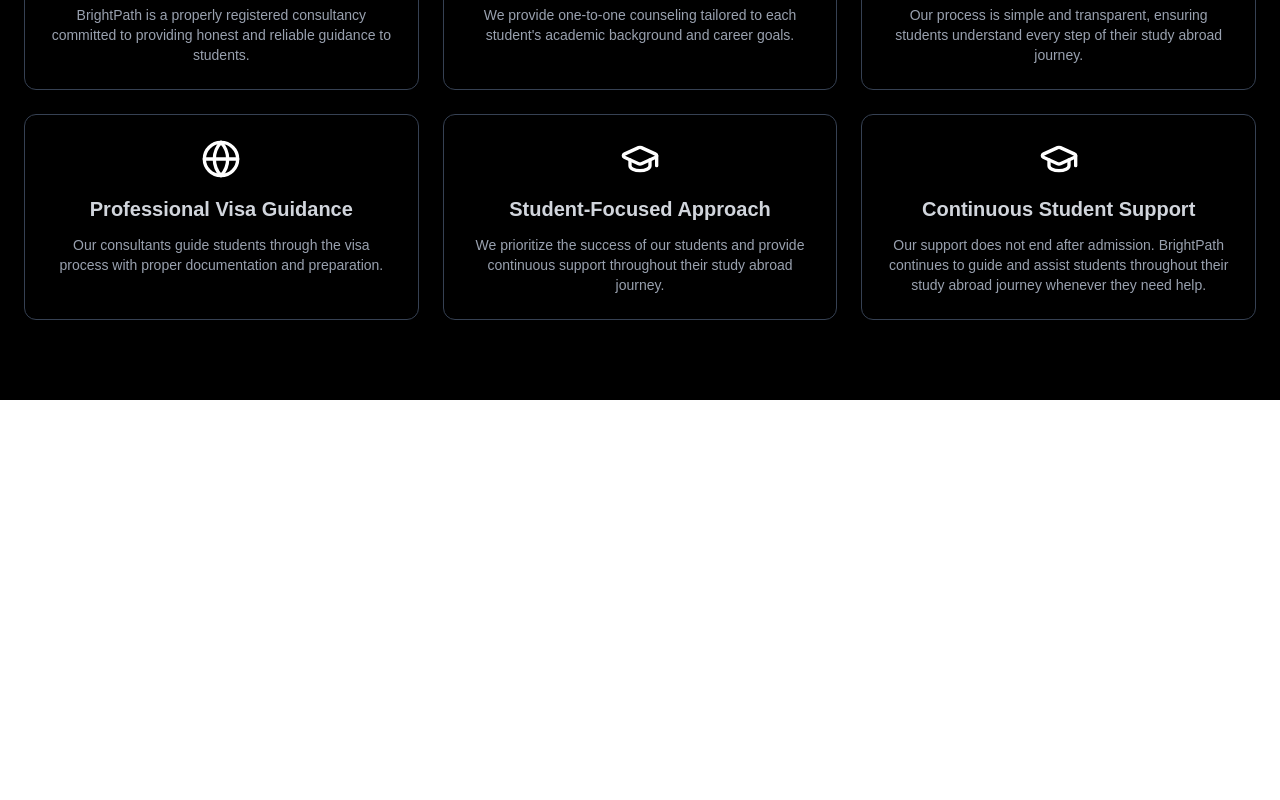
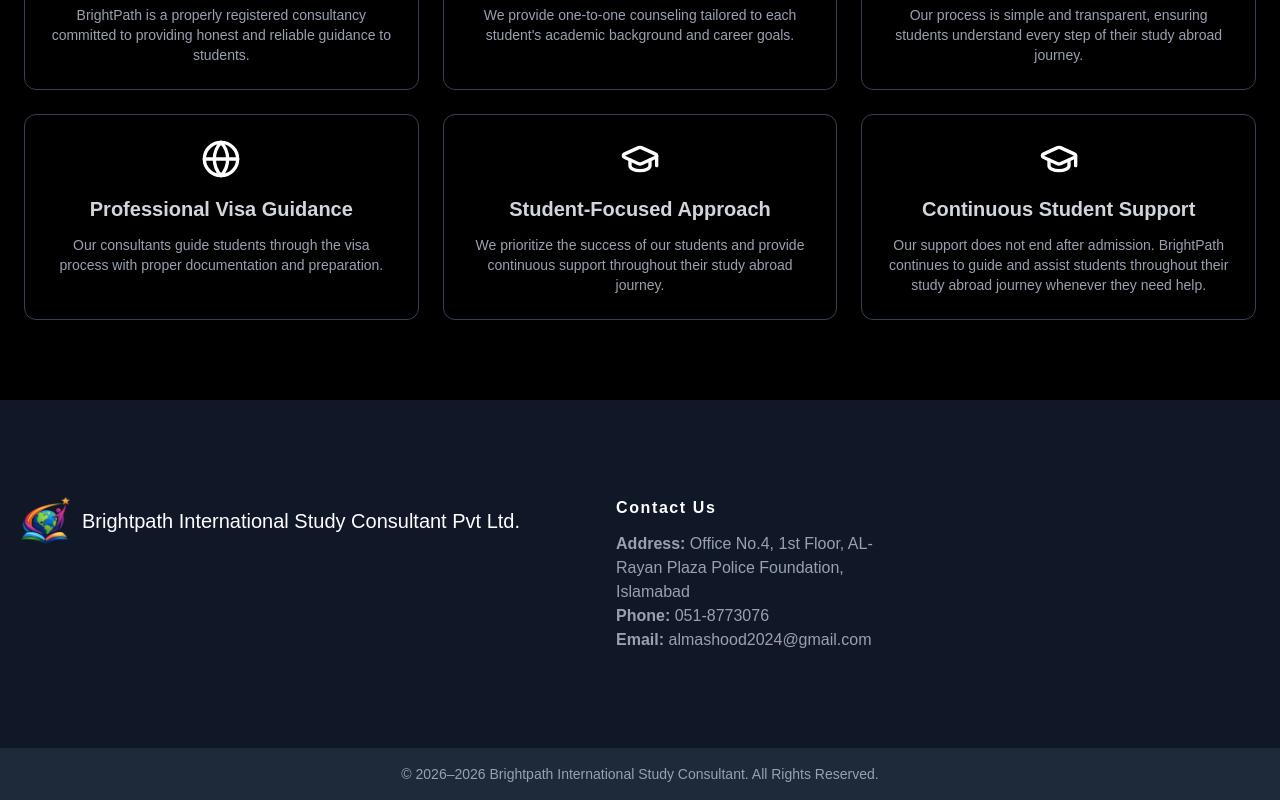
Before and after one commit to WebCodeKing/brightpath, a Next.js app: page / in a window 1280 px wide. Shown: the part 2954-3754 px from the top of the page. Before the commit the page ends 3354 px from the top, so only its background shows below. Built offline with nearby package versions, Linux system fonts and the light colour scheme.

Commit message:
add footer section

```diff
--- /dev/null
+++ b/components/Footer.js
@@ -0,0 +1,128 @@
+import Image from 'next/image'
+import React from 'react'
+
+const Footer = () => {
+  return (
+    <footer className="text-gray-400 bg-gray-900 body-font ">
+  <div className="container px-5 py-24 mx-auto flex md:items-center lg:items-start md:flex-row md:flex-nowrap flex-wrap flex-col text-center">
+    <div className="flex-shrink-0 md:mx-0 mx-auto text-center md:text-left">
+      <a className="flex flex-col md:flex-row title-font font-medium items-center md:justify-start justify-center text-white">
+         <Image
+                        src="/brightpath-logo.png"
+                        alt="Brightpath Logo"
+                        width={50}
+                        height={10}
+                        className="mb-[50px] md:mb-0 w-[100px] md:w-[50px]"
+                      />
+        <span className="ml-3 text-xl">Brightpath International Study Consultant Pvt Ltd.</span>
+      </a>
+      <p className="hidden mt-2 text-sm text-gray-500">Air plant banjo lyft occupy retro adaptogen indego</p>
+    </div>
+    <div className="flex-grow flex flex-wrap md:pl-20 -mb-10 md:mt-0 mt-10 md:text-left text-center">
+      <div className="lg:w-1/2 w-full px-4">
+        <h2 className="title-font font-bold text-white tracking-widest mb-3">Contact Us</h2>
+        <nav className="list-none mb-10">
+          <li>
+            <a className="text-gray-400 hover:text-white"><span className='font-bold'>Address:</span> Office No.4, 1st Floor, AL-Rayan Plaza
+            Police Foundation, Islamabad</a>
+          </li>
+          <li>
+            <a className="text-gray-400 hover:text-white"><span className='font-bold'>Phone:</span> 051-8773076</a>
+          </li>
+          <li>
+            <a className="text-gray-400 hover:text-white"><span className='font-bold'>Email:</span> almashood2024@gmail.com</a>
+          </li>
+          <li className='hidden'>
+            <a className="text-gray-400 hover:text-white">Fourth Link</a>
+          </li>
+        </nav>
+      </div>
+      {/* <div className="hidden lg:w-1/4 md:w-1/2 w-full px-4">
+        <h2 className="title-font font-medium text-white tracking-widest text-sm mb-3">CATEGORIES</h2>
+        <nav className="list-none mb-10">
+          <li>
+            <a className="text-gray-400 hover:text-white">First Link</a>
+          </li>
+          <li>
+            <a className="text-gray-400 hover:text-white">Second Link</a>
+          </li>
+          <li>
+            <a className="text-gray-400 hover:text-white">Third Link</a>
+          </li>
+          <li>
+            <a className="text-gray-400 hover:text-white">Fourth Link</a>
+          </li>
+        </nav>
+      </div>
+      <div className="hidden lg:w-1/4 md:w-1/2 w-full px-4">
+        <h2 className="title-font font-medium text-white tracking-widest text-sm mb-3">CATEGORIES</h2>
+        <nav className="list-none mb-10">
+          <li>
+            <a className="text-gray-400 hover:text-white">First Link</a>
+          </li>
+          <li>
+            <a className="text-gray-400 hover:text-white">Second Link</a>
+          </li>
+          <li>
+            <a className="text-gray-400 hover:text-white">Third Link</a>
+          </li>
+          <li>
+            <a className="text-gray-400 hover:text-white">Fourth Link</a>
+          </li>
+        </nav>
+      </div>
+      <div className="hidden lg:w-1/4 md:w-1/2 w-full px-4">
+        <h2 className="title-font font-medium text-white tracking-widest text-sm mb-3">CATEGORIES</h2>
+        <nav className="list-none mb-10">
+          <li>
+            <a className="text-gray-400 hover:text-white">First Link</a>
+          </li>
+          <li>
+            <a className="text-gray-400 hover:text-white">Second Link</a>
+          </li>
+          <li>
+            <a className="text-gray-400 hover:text-white">Third Link</a>
+          </li>
+          <li>
+            <a className="text-gray-400 hover:text-white">Fourth Link</a>
+          </li>
+        </nav>
+      </div> */}
+    </div>
+  </div>
+  <div className="bg-gray-800 bg-opacity-75">
+    <div className="container mx-auto py-4 px-5 flex flex-wrap flex-col sm:flex-row justify-center">
+      <p className="text-gray-400 text-sm text-center sm:text-left">© 2026–{new Date().getFullYear()} Brightpath International Study Consultant. All Rights Reserved.
+        <a href="https://twitter.com/knyttneve" rel="noopener noreferrer" className="hidden text-gray-500 ml-1" target="_blank">@knyttneve</a>
+      </p>
+      {/* <span className=" hidden inline-flex sm:ml-auto sm:mt-0 mt-2 justify-center sm:justify-start">
+        <a className="text-gray-400">
+          <svg fill="currentColor" strokeLinecap="round" strokeLinejoin="round" strokeWidth="2" className="w-5 h-5" viewBox="0 0 24 24">
+            <path d="M18 2h-3a5 5 0 00-5 5v3H7v4h3v8h4v-8h3l1-4h-4V7a1 1 0 011-1h3z"></path>
+          </svg>
+        </a>
+        <a className="ml-3 text-gray-400">
+          <svg fill="currentColor" strokeLinecap="round" strokeLinejoin="round" strokeWidth="2" className="w-5 h-5" viewBox="0 0 24 24">
+            <path d="M23 3a10.9 10.9 0 01-3.14 1.53 4.48 4.48 0 00-7.86 3v1A10.66 10.66 0 013 4s-4 9 5 13a11.64 11.64 0 01-7 2c9 5 20 0 20-11.5a4.5 4.5 0 00-.08-.83A7.72 7.72 0 0023 3z"></path>
+          </svg>
+        </a>
+        <a className="ml-3 text-gray-400">
+          <svg fill="none" stroke="currentColor" strokeLinecap="round" strokeLinejoin="round" strokeWidth="2" className="w-5 h-5" viewBox="0 0 24 24">
+            <rect width="20" height="20" x="2" y="2" rx="5" ry="5"></rect>
+            <path d="M16 11.37A4 4 0 1112.63 8 4 4 0 0116 11.37zm1.5-4.87h.01"></path>
+          </svg>
+        </a>
+        <a className="ml-3 text-gray-400">
+          <svg fill="currentColor" stroke="currentColor" strokeLinecap="round" strokeLinejoin="round" strokeWidth="0" className="w-5 h-5" viewBox="0 0 24 24">
+            <path stroke="none" d="M16 8a6 6 0 016 6v7h-4v-7a2 2 0 00-2-2 2 2 0 00-2 2v7h-4v-7a6 6 0 016-6zM2 9h4v12H2z"></path>
+            <circle cx="4" cy="4" r="2" stroke="none"></circle>
+          </svg>
+        </a>
+      </span> */}
+    </div>
+  </div>
+</footer>
+  )
+}
+
+export default Footer
--- a/pages/_app.js
+++ b/pages/_app.js
@@ -1,7 +1,7 @@
 import "@/styles/globals.css";
 import Head from "next/head";
 import Navbar from "@/components/Navbar";
-// import Footer from "@/components/Footer";
+import Footer from "@/components/Footer";
 
 export default function App({ Component, pageProps }) {
   return <>
@@ -13,7 +13,7 @@
   </Head>
   <Navbar/>
   <Component {...pageProps} />
-  {/* <Footer/> */}
+  <Footer/>
   {/* </div>
   </div> */}
   </div>
```
